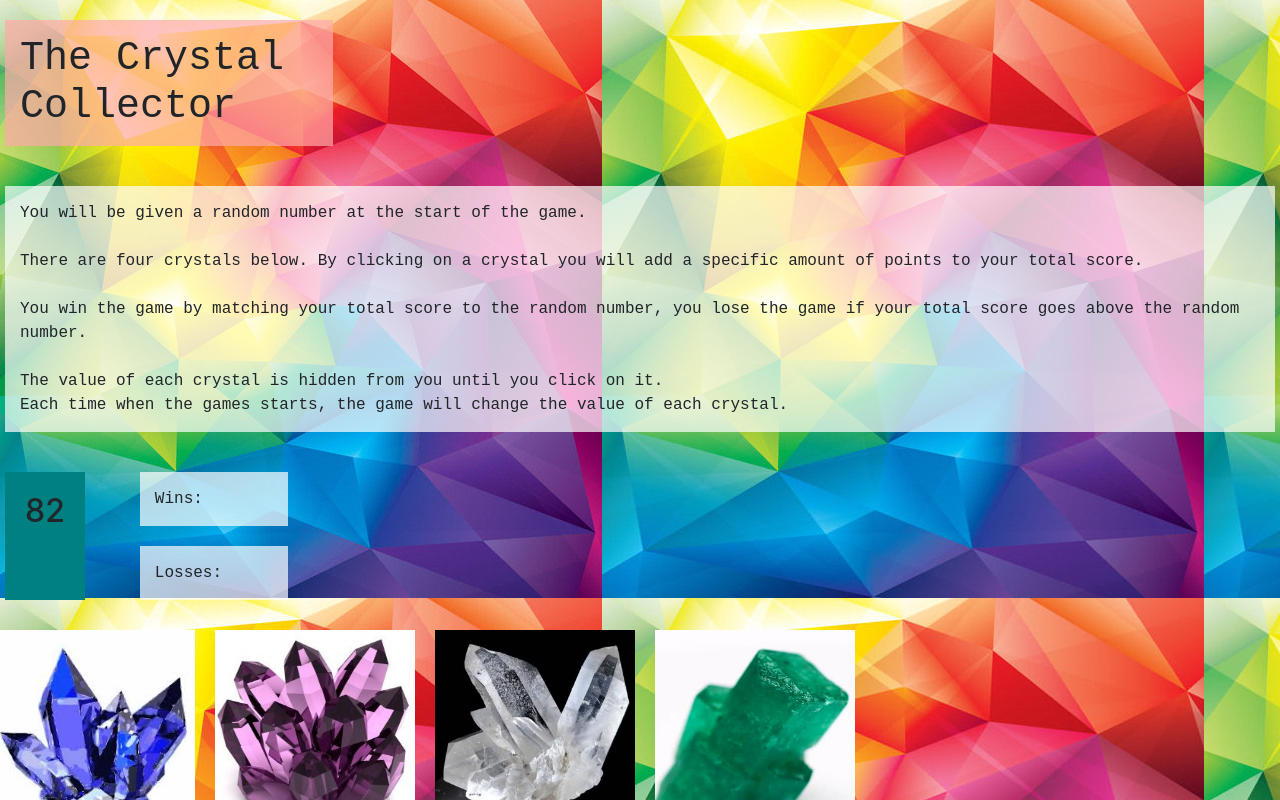
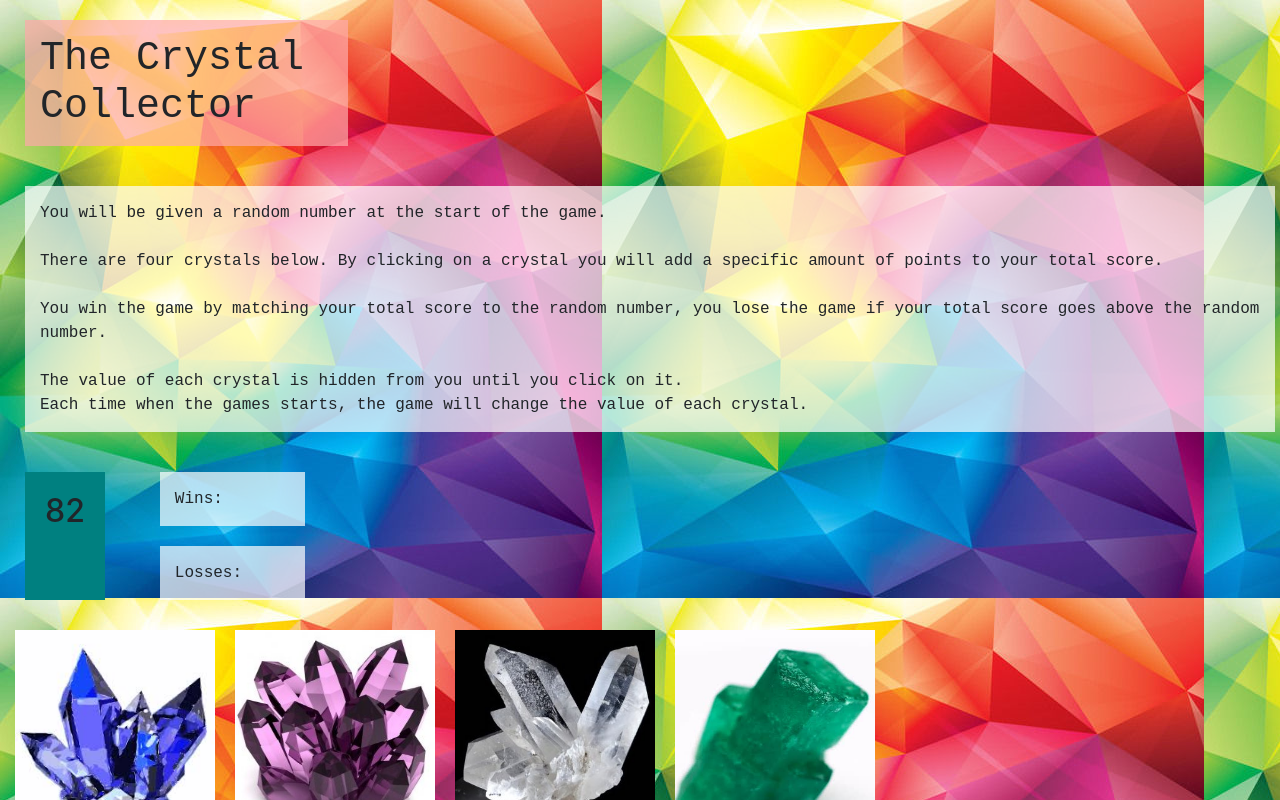
Before and after one commit to hallieraew/unit-4-game, a plain HTML site: page index.html in a window 1280 px wide. Both pictures are taken after a click on the picture 95 px from the left and 730 px from the top of the page. Shown: the top 800 px of the page. Drawn offline with nearby package versions, Linux system fonts and the light colour scheme.

Commit message:
win loss text and margins

```diff
--- a/assets/css/style.css
+++ b/assets/css/style.css
@@ -38,3 +38,7 @@ p {
     padding: 10px;
     margin: 20px;
 }
+
+.row {
+    margin-left: 5px;
+}
--- a/assets/javascript/game.js
+++ b/assets/javascript/game.js
@@ -35,23 +35,18 @@ $(document).ready(function () {
 
         currentScore += crystalVal;
         $("#current-score").text(currentScore);
-        $("#win-text").text("Wins: " + wins);
-        $("#loss-text").text("Losses: " + loss);
-
 
         if (currentScore === targetScore) {
             wins++;
+            $("#win-text").text("Wins: " + wins);
             $("#current-score").text("You Win!");
             reset();
-        }
-
-        else if (currentScore > targetScore) {
+        } else if (currentScore > targetScore) {
             loss++;
+            $("#loss-text").text("Losses: " + loss);
             $("#current-score").text("You Lose!");
             reset();
-        }
-
-        else {
+        } else {
             console.log("keep er rollin");
         }
     });
```
